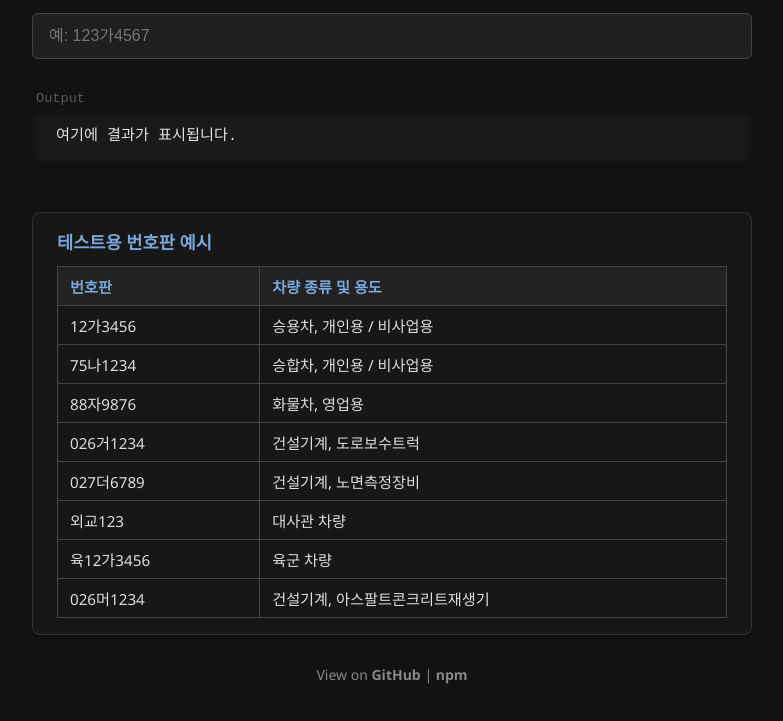
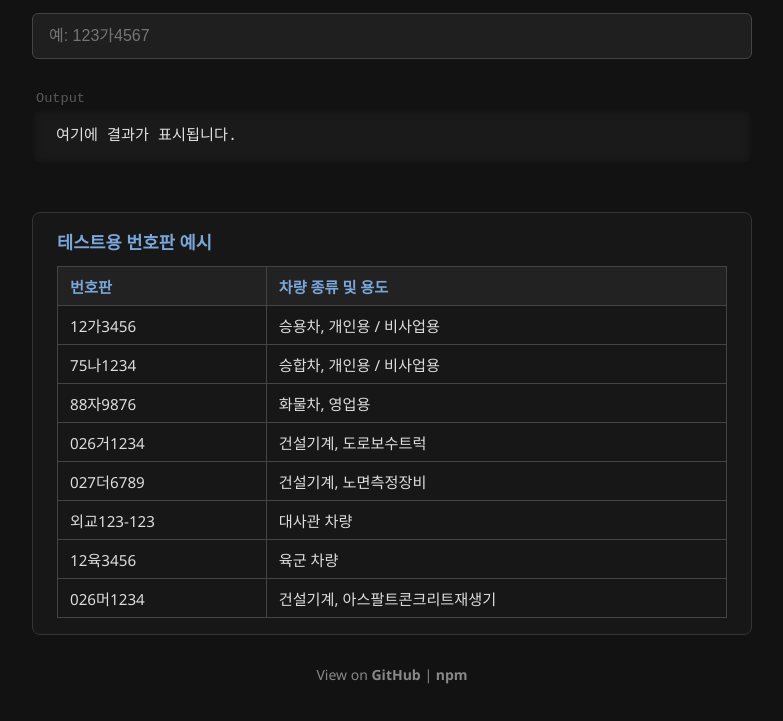
Before and after one commit to hwahyeon/korean-vehicle-identifier, a plain HTML site: page index.html in a window 1280 px wide. Shown: the part 179-900 px from the top of the page, without its empty margins (248-1031 px from the left). Drawn offline with Linux system fonts and the light colour scheme.

Commit message:
chore: Update example license plates

```diff
--- a/index.html
+++ b/index.html
@@ -53,11 +53,11 @@
             <td>건설기계, 노면측정장비</td>
           </tr>
           <tr>
-            <td>외교123</td>
+            <td>외교123-123</td>
             <td>대사관 차량</td>
           </tr>
           <tr>
-            <td>육12가3456</td>
+            <td>12육3456</td>
             <td>육군 차량</td>
           </tr>
           <tr>
```
